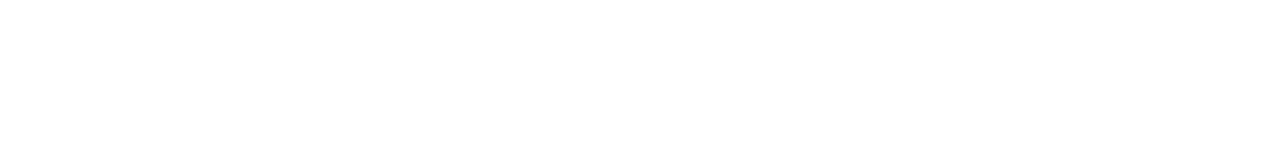
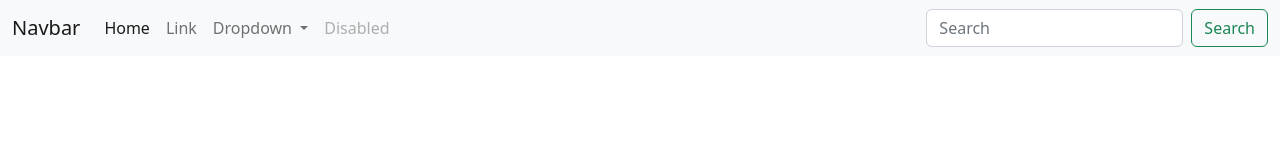
Before and after one commit to mamad-azimi-jozani/feature-branch, a plain HTML site: page index.html in a window 1280 px wide. Drawn offline with nearby package versions, Linux system fonts and the light colour scheme.

Commit message:
Update index.html

```diff
--- a/index.html
+++ b/index.html
@@ -3,8 +3,46 @@
 <head>
     <meta charset="UTF-8">
     <title>Title</title>
+    <!-- CSS only -->
+<link href="https://cdn.jsdelivr.net/npm/bootstrap@5.2.2/dist/css/bootstrap.min.css" rel="stylesheet" integrity="sha384-Zenh87qX5JnK2Jl0vWa8Ck2rdkQ2Bzep5IDxbcnCeuOxjzrPF/et3URy9Bv1WTRi" crossorigin="anonymous">
 </head>
 <body>
+    <nav class="navbar navbar-expand-lg bg-light">
+  <div class="container-fluid">
+    <a class="navbar-brand" href="#">Navbar</a>
+    <button class="navbar-toggler" type="button" data-bs-toggle="collapse" data-bs-target="#navbarSupportedContent" aria-controls="navbarSupportedContent" aria-expanded="false" aria-label="Toggle navigation">
+      <span class="navbar-toggler-icon"></span>
+    </button>
+    <div class="collapse navbar-collapse" id="navbarSupportedContent">
+      <ul class="navbar-nav me-auto mb-2 mb-lg-0">
+        <li class="nav-item">
+          <a class="nav-link active" aria-current="page" href="#">Home</a>
+        </li>
+        <li class="nav-item">
+          <a class="nav-link" href="#">Link</a>
+        </li>
+        <li class="nav-item dropdown">
+          <a class="nav-link dropdown-toggle" href="#" role="button" data-bs-toggle="dropdown" aria-expanded="false">
+            Dropdown
+          </a>
+          <ul class="dropdown-menu">
+            <li><a class="dropdown-item" href="#">Action</a></li>
+            <li><a class="dropdown-item" href="#">Another action</a></li>
+            <li><hr class="dropdown-divider"></li>
+            <li><a class="dropdown-item" href="#">Something else here</a></li>
+          </ul>
+        </li>
+        <li class="nav-item">
+          <a class="nav-link disabled">Disabled</a>
+        </li>
+      </ul>
+      <form class="d-flex" role="search">
+        <input class="form-control me-2" type="search" placeholder="Search" aria-label="Search">
+        <button class="btn btn-outline-success" type="submit">Search</button>
+      </form>
+    </div>
+  </div>
+</nav>
 
 </body>
 </html>
```
